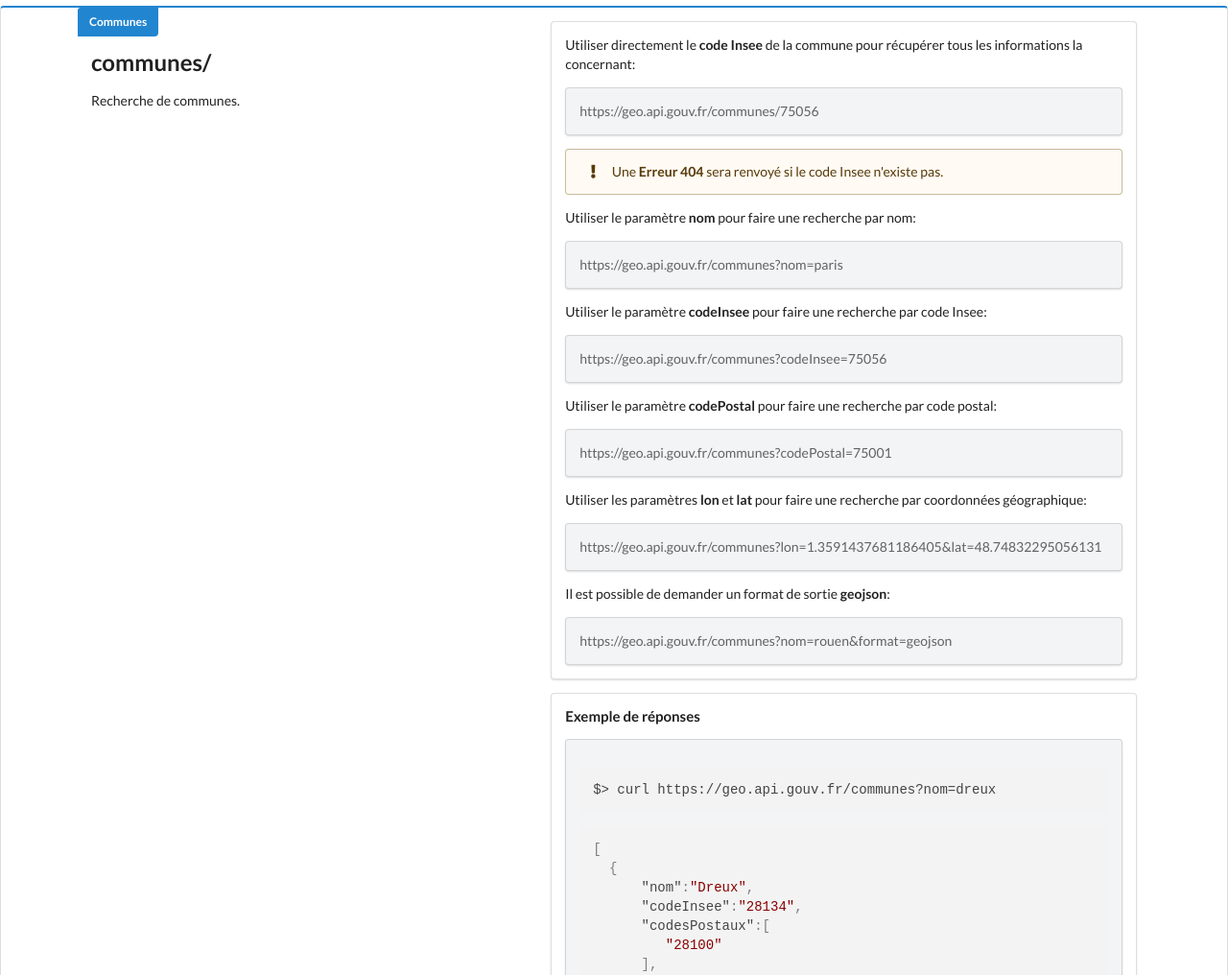
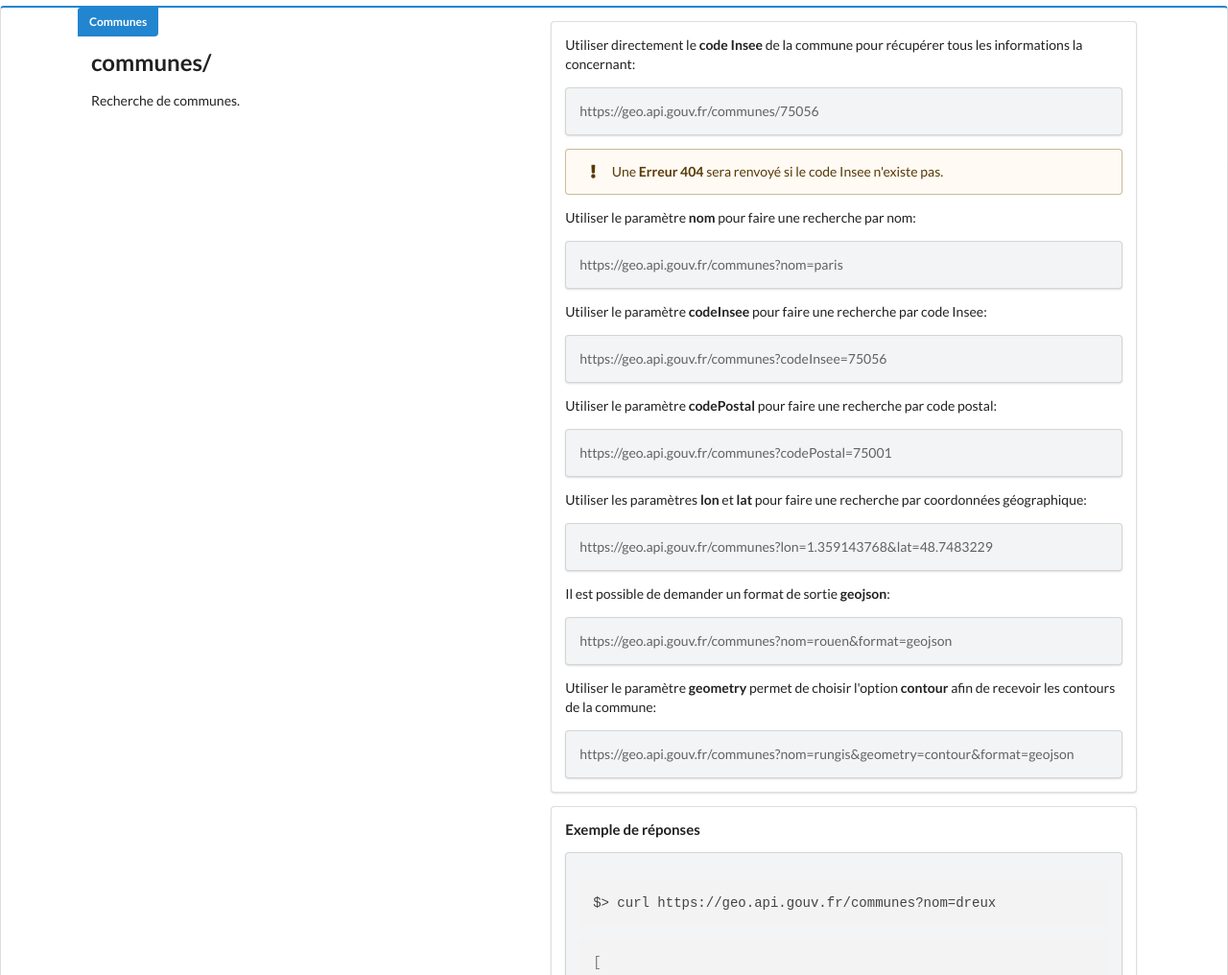
Before and after one commit to datagouv/api-geo, a website: page index.html in a window 1280 px wide. Shown: the part 84-1100 px from the top of the page at 96% size. Drawn offline with nearby package versions, Linux system fonts and the light colour scheme.

Commit message:
Add geometry

```diff
--- a/index.html
+++ b/index.html
@@ -37,9 +37,11 @@
         <p>Utiliser le paramètre <b>codePostal</b> pour faire une recherche par code postal:</p>
         <div class="ui secondary segment">https://geo.api.gouv.fr/communes?codePostal=75001</div>
         <p>Utiliser les paramètres <b>lon</b> et <b>lat</b> pour faire une recherche par coordonnées géographique:</p>
-        <div class="ui secondary segment">https://geo.api.gouv.fr/communes?lon=1.3591437681186405&lat=48.74832295056131</div>
+        <div class="ui secondary segment">https://geo.api.gouv.fr/communes?lon=1.359143768&lat=48.7483229</div>
         <p>Il est possible de demander un format de sortie <b>geojson</b>:</p>
         <div class="ui secondary segment">https://geo.api.gouv.fr/communes?nom=rouen&format=geojson</div>
+        <p>Utiliser le paramètre <b>geometry</b> permet de choisir l'option <b>contour</b> afin de recevoir les contours de la commune:</p>
+        <div class="ui secondary segment">https://geo.api.gouv.fr/communes?nom=rungis&geometry=contour&format=geojson</div>
       </div>
       <div class="ui aligned segment">
         <h4>Exemple de réponses</h4>
```
